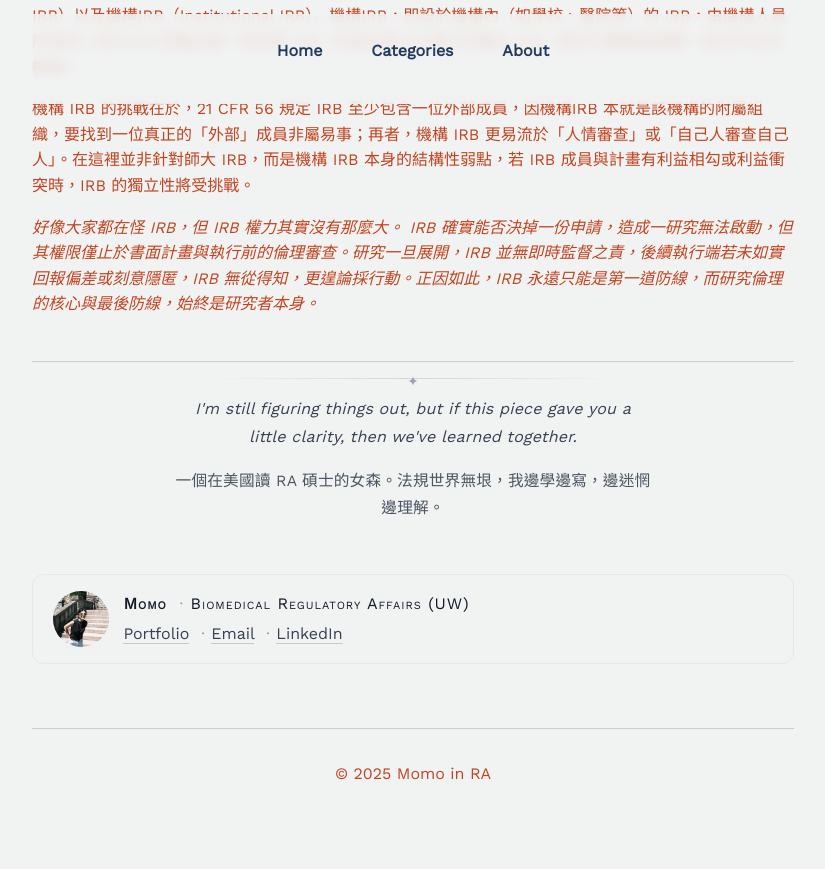
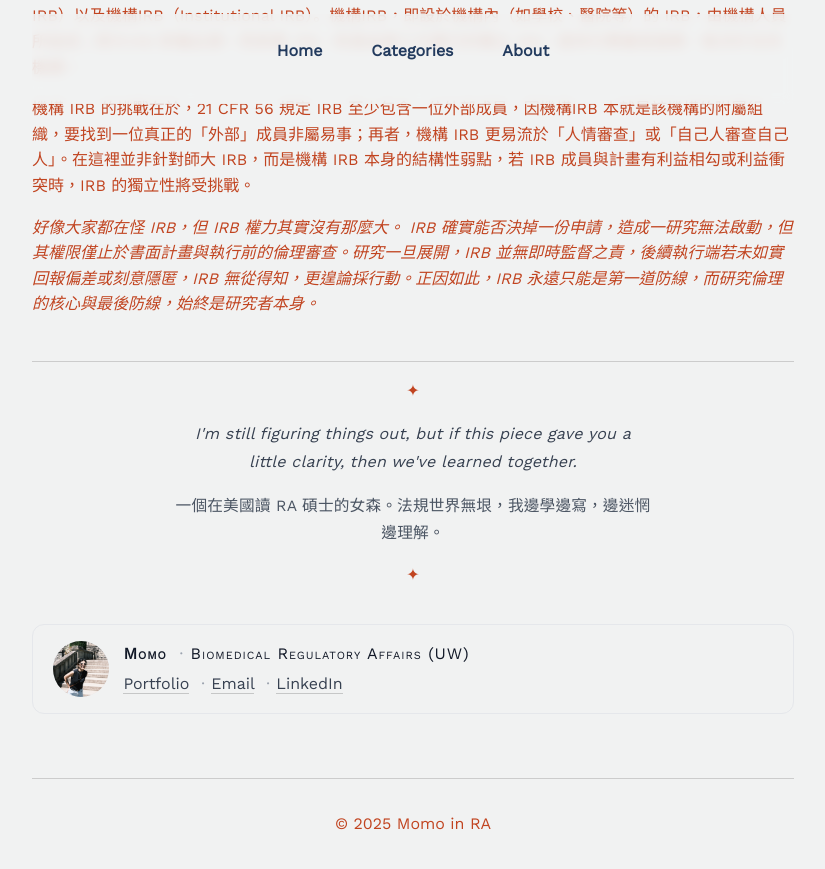
Before and after one commit to MomoInRA/github.io, a Jekyll site: the page built from _posts/2025-07-29-The-Role-and-Limits-of-IRBs.md, in a window 1280 px wide and 900 px high, scrolled down 4467 px. Shown: the top 869 px of the window, without its empty margins (227-1052 px from the left). Built offline with Jekyll 4.4.1, drawn with Linux system fonts in a browser that asks for light colours.

Commit message:
Update post-closing.html

```diff
--- a/_includes/post-closing.html
+++ b/_includes/post-closing.html
@@ -1,12 +1,12 @@
 <footer class="post-epilogue" aria-label="Article epilogue">
-  <div class="post-epilogue__rule" aria-hidden="true">
-    <span class="post-epilogue__glyph">✦</span>
-  </div>
+  <div class="post-epilogue__stars" aria-hidden="true">✦</div>
 
   <blockquote class="post-epilogue__quote">
     <p>I'm still figuring things out, but if this piece gave you a little clarity, then we've learned together.</p>
     <p class="post-epilogue__zh">一個在美國讀 RA 碩士的女森。法規世界無垠，我邊學邊寫，邊迷惘邊理解。</p>
   </blockquote>
+
+  <div class="post-epilogue__stars" aria-hidden="true">✦</div>
 </footer>
 
 <section class="author-card" aria-label="Author">
```
